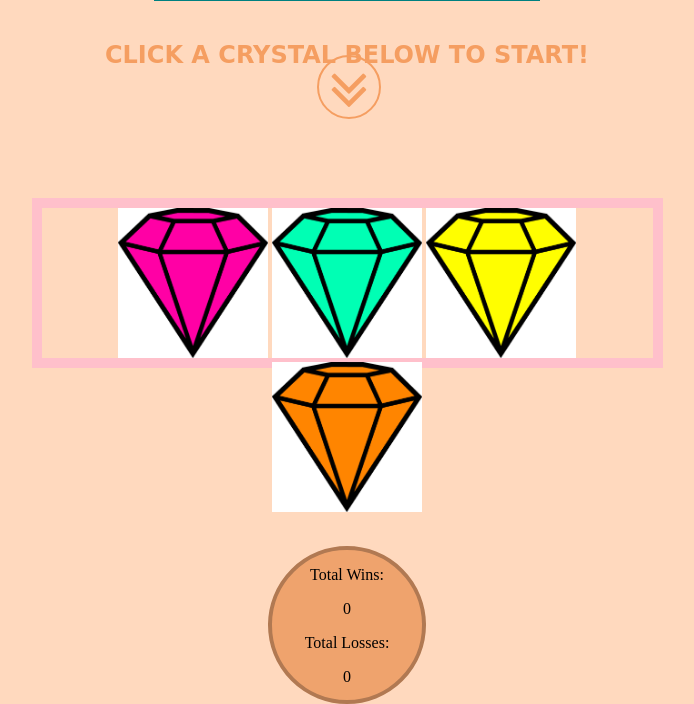
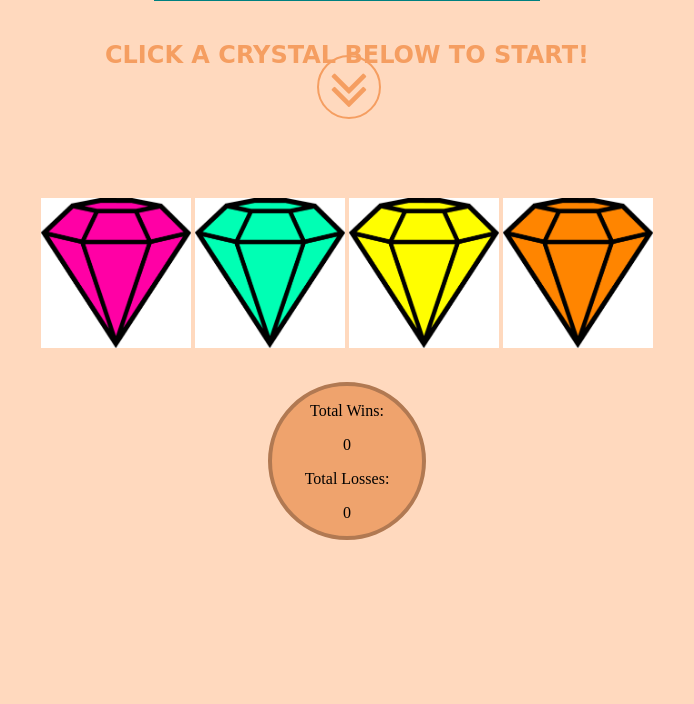
Before and after one commit to philmlaker/4WonderWall_Crystal_Collector, a PHP site: page / in a window 1280 px wide. Shown: the part 902-1606 px from the top of the page, without its empty margins (293-987 px from the left). After the commit the page ends 1442 px from the top, so only its background shows below. Run offline with PHP 8.4, Linux system fonts and the light colour scheme; some libraries are stand-ins or nearby versions; some web fonts are replaced.

Commit message:
fixed buttons

```diff
--- a/assets/css/style.css
+++ b/assets/css/style.css
@@ -333,9 +333,9 @@ background:url(http://i.imgur.com/2T5M8.png?1);
 }
 
 #buttonContainer{
-    border: 10px solid pink;
+
     height: 150px;
-    width: 611px;
+    width: auto;
     text-align: center;
     margin: 25px auto;
 
```
